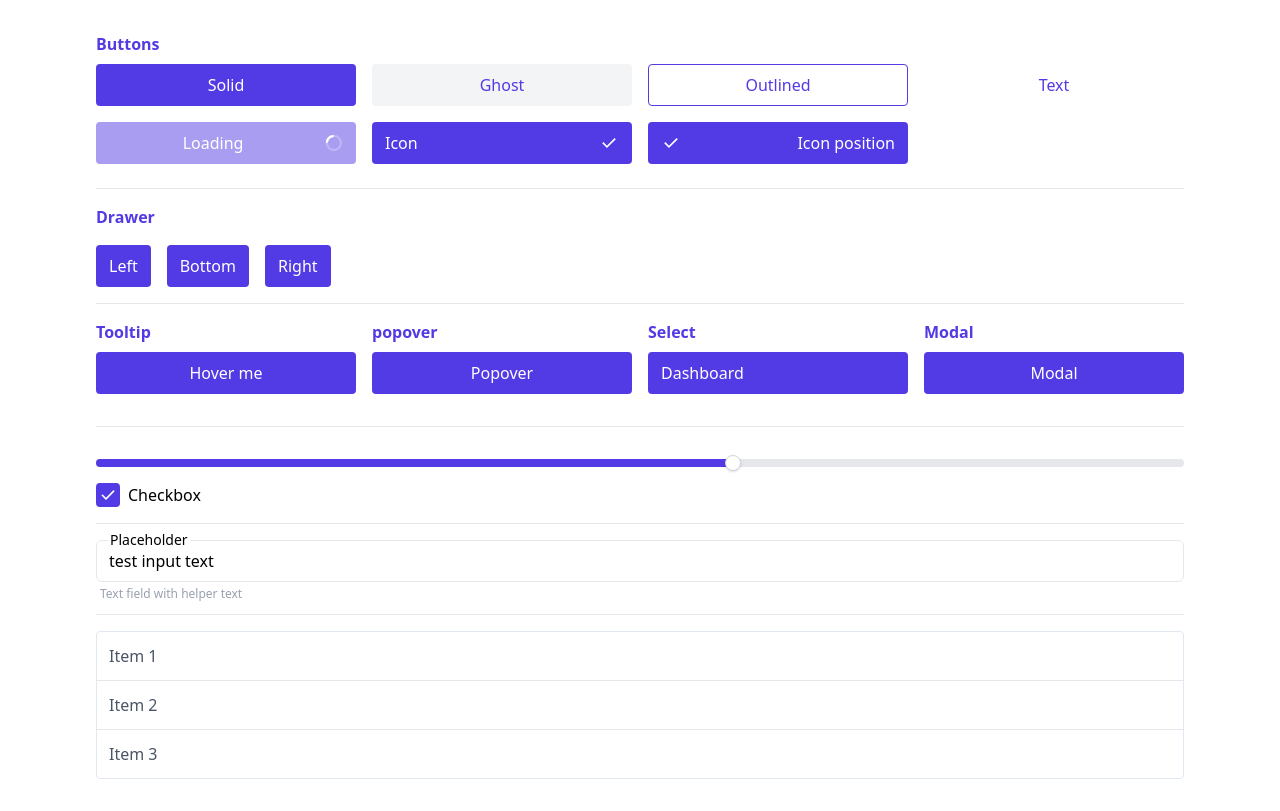
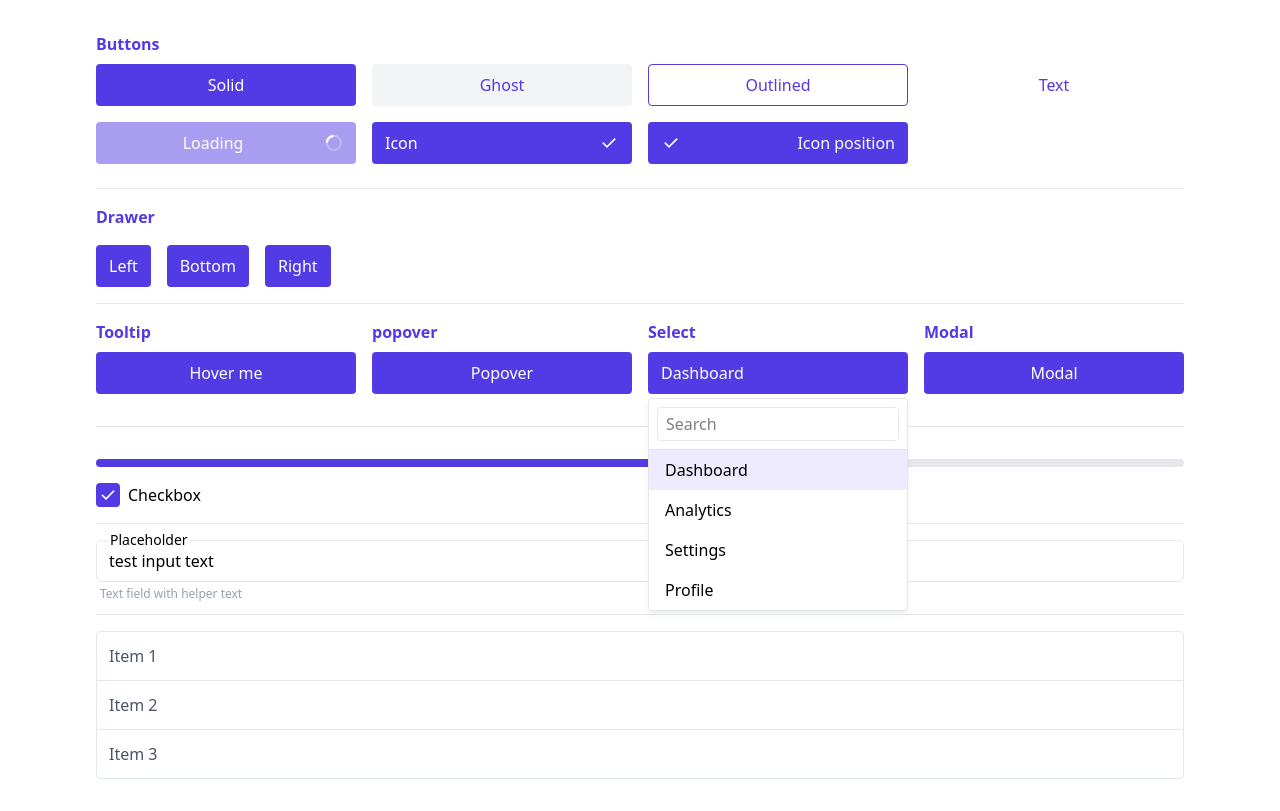
Before and after one commit to SherazJutt/veloce-vue, a Vue app: page / in a window 1280 px wide. Built offline with nearby package versions, Linux system fonts and the light colour scheme; some icons are missing.

Commit message:
added search option to select

```diff
--- a/src/components/ui/Select.vue
+++ b/src/components/ui/Select.vue
@@ -1,5 +1,5 @@
 <script setup lang="ts">
-import { ref } from "vue";
+import { computed, ref } from "vue";
 import Button from "./Button.vue";
 
 const props = defineProps({
@@ -10,7 +10,7 @@ const props = defineProps({
 
 const emit = defineEmits(["update:modelValue"]);
 
-const isOpen = ref(false);
+const isOpen = ref(true);
 const selectedOption = ref(props.modelValue);
 
 const selectOption = (option: string) => {
@@ -18,6 +18,14 @@ const selectOption = (option: string) => {
 	emit("update:modelValue", option);
 	isOpen.value = false;
 };
+
+const searchQuery = ref("");
+
+// Computed for filtering options based on search input
+const filteredOptions = computed(() => {
+	if (!searchQuery.value) return props.options;
+	return props.options.filter((option) => option.toLowerCase().includes(searchQuery.value.toLowerCase()));
+});
 </script>
 
 <template>
@@ -27,7 +35,10 @@ const selectOption = (option: string) => {
 
 		<!-- select menu -->
 		<ul v-if="isOpen" class="absolute top-full z-10 mt-1 flex w-full list-none flex-col rounded border border-gray-200 bg-white shadow-md shadow-slate-500/10">
-			<li v-for="(option, index) in options" :key="index" :class="option === selectedOption && 'bg-primary/10'" class="hover:bg-primary/5 cursor-pointer px-4 py-2" @click="selectOption(option)">
+			<li class="border-b border-gray-200 p-2">
+				<input type="text" v-model="searchQuery" class="focus:border-primary w-full rounded-sm border border-gray-200 px-2 py-1 focus:outline-none" placeholder="Search" />
+			</li>
+			<li v-for="(option, index) in filteredOptions" :key="index" :class="option === selectedOption && 'bg-primary/10'" class="hover:bg-primary/5 cursor-pointer px-4 py-2" @click="selectOption(option)">
 				{{ option }}
 			</li>
 		</ul>
```
